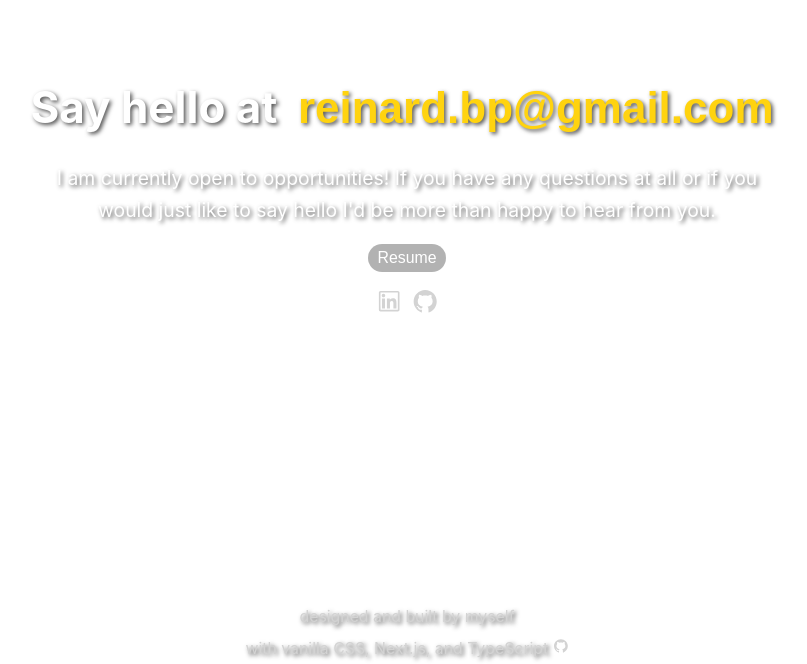
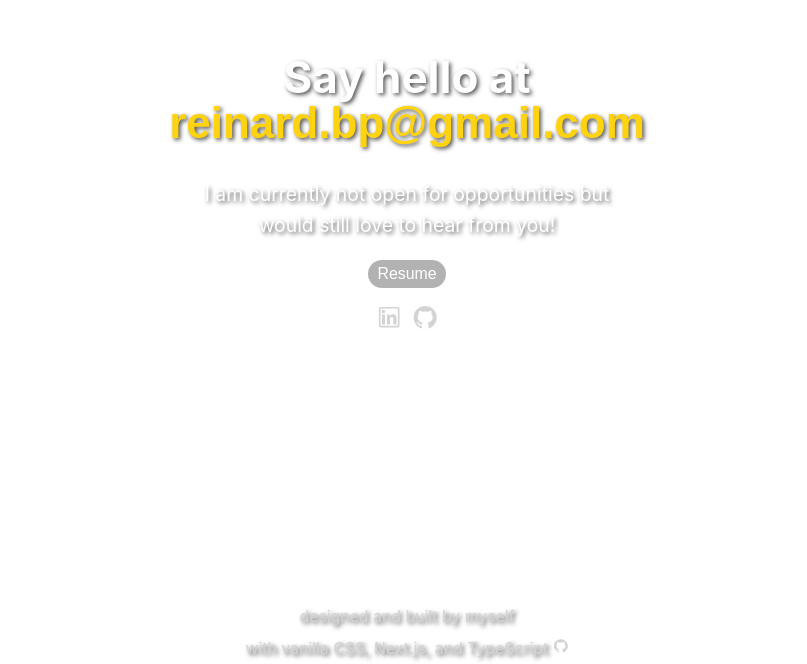
Before and after one commit to rei-bp/portfolio, a Next.js app: page / in a window 1280 px wide. Shown: the part 4266-4930 px from the top of the page, without its empty margins (233-1040 px from the left). Built offline with nearby package versions, Linux system fonts and the light colour scheme.

Commit message:
update contact

```diff
--- a/components/Contact.tsx
+++ b/components/Contact.tsx
@@ -20,7 +20,7 @@ const Contact = () : any => {
     return (
         <div className="contact">
             <div className='title'>Say hello at <button title='click to copy!' className='me' onClick={copy} ref={nameRef}>reinard.bp@gmail.com</button></div>
-            <div className='description'>I am currently open to opportunities! If you have any questions at all or if you would just like to say hello I'd be more than happy to hear from you.</div>
+            <div className='description'>I am currently not open for opportunities but would still love to hear from you!</div>
             <div className='resume'>
                 <a href='Reinard-Pagdilao-Resume.pdf'><button>Resume</button></a>
             </div>
```
